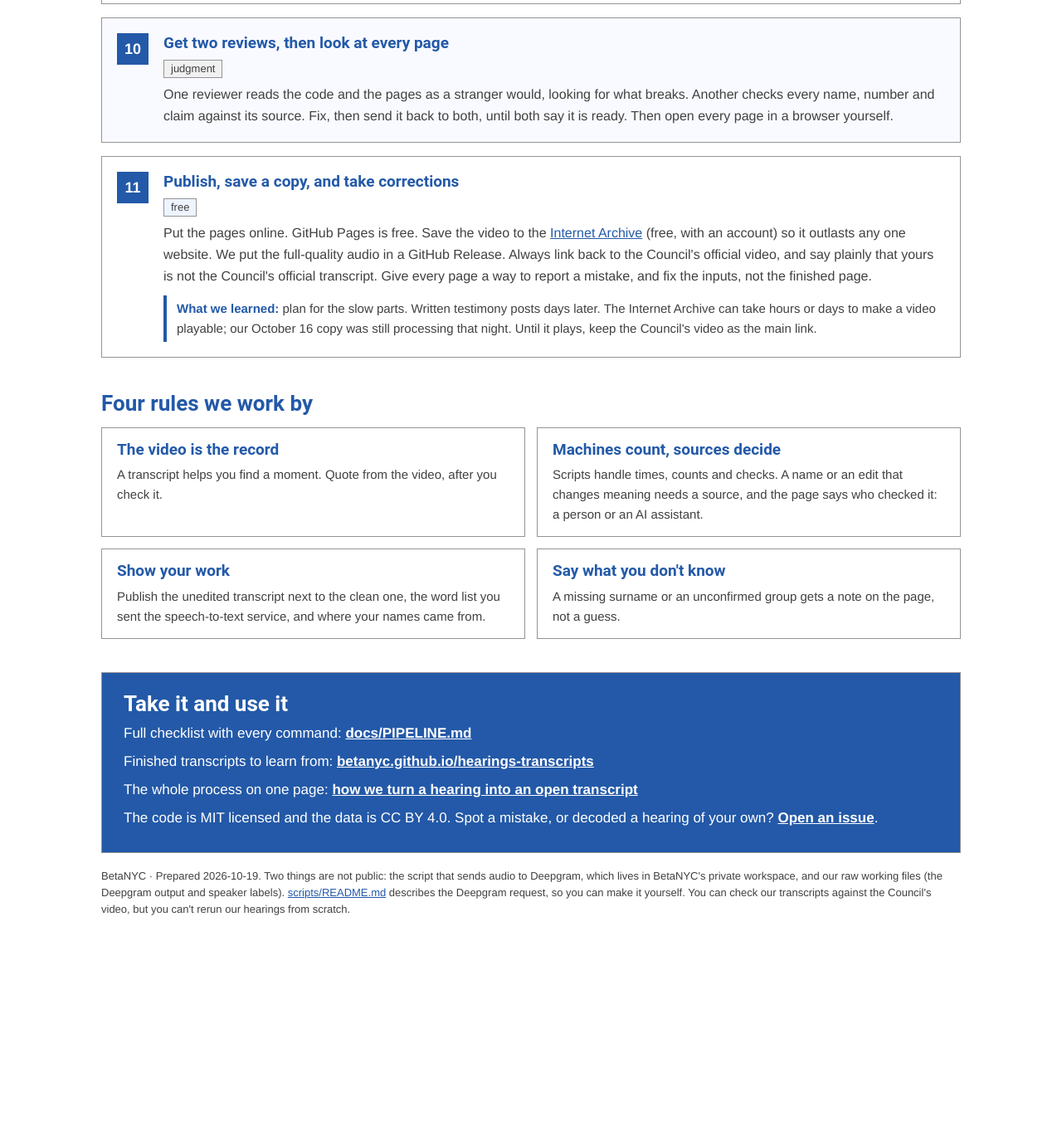
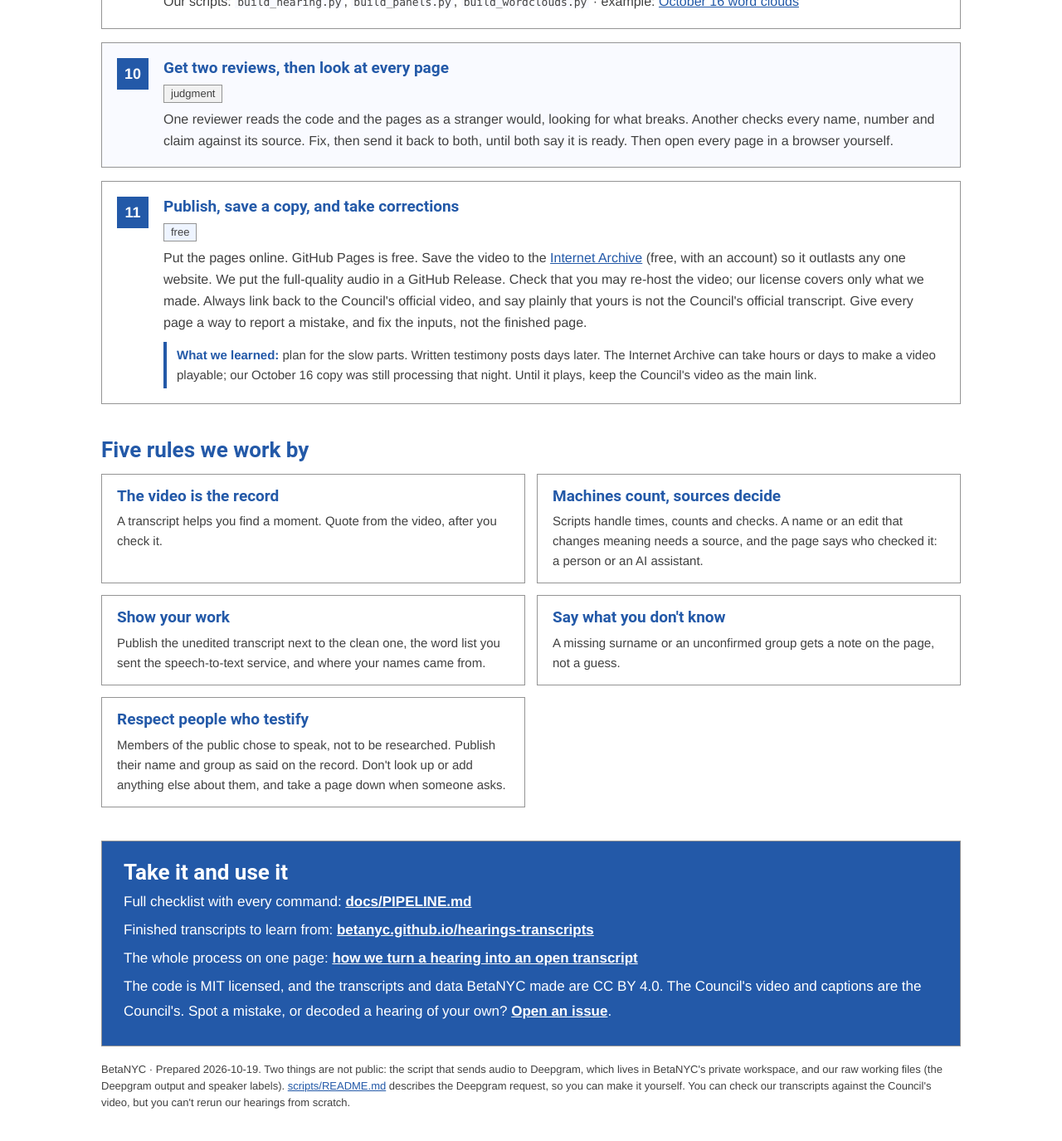
Before and after one commit to BetaNYC/grounding-ai-with-ny-open-data, a Jekyll site: the page guides/council-hearings/decode-a-council-hearing.html, which Jekyll copies as it is, in a window 1280 px wide and 1400 px high, scrolled down 2827 px. Shown: the top 1375 px of the window at 83% size. Built offline with Jekyll 4.4.1, drawn with Linux system fonts in a browser that asks for light colours; before the commit the page ends 3994 px from its top, so only the background shows below that; some of the changed text lies outside the part shown.

Commit message:
Decode guide: rule for people who testify, licensing and re-hosting, sourced wording (QA on #21)
Co-Authored-By: Claude Opus 5.5 <noreply@anthropic.com>

```diff
--- a/guides/council-hearings/decode-a-council-hearing.html
+++ b/guides/council-hearings/decode-a-council-hearing.html
@@ -68,12 +68,12 @@
 <h1>Decode a Council hearing yourself</h1>
 <p class="lede">A NYC Council hearing is public, but it is hours of video. This guide shows how to turn one
 into a transcript that says who spoke, when, and about what. It is the process BetaNYC used for the October 16, 2026
-hearing on AI, built on what we learned doing the October 5 hearing by hand. The method is open. Take it, use it, and tell us what to fix.</p>
+hearing on AI, built on what we learned doing the October 5 hearing by hand. The method is open. Take it, use it, and tell us what to fix. BetaNYC's transcripts are our independent record, not the Council's official transcript.</p>
 
 <section>
   <h2>What you need</h2>
   <div class="need">
-    <div><b>Free</b>The Council's own records: the hearing page, agenda, committee report, video and captions. Our scripts are free too. They need Python 3.11 or later and ffmpeg.</div>
+    <div><b>Free</b>The Council's own records: the hearing page, agenda, committee report, video and captions. Our scripts are free too. They need Python 3.11 to 3.14 and ffmpeg.</div>
     <div><b>Maybe paid</b>A speech-to-text service that can tell voices apart. BetaNYC used Deepgram, which charges by the length of the audio. We also tried a free tool on our own computer (Whisper). On long stretches of the October 5 hearing it got stuck repeating phrases.</div>
     <div><b>Judgment</b>Naming voices, cleaning the text, and checking names against sources. This is where most of the work goes. At BetaNYC, AI assistants did it at our direction, and our pages say so.</div>
   </div>
@@ -81,7 +81,7 @@ hearing on AI, built on what we learned doing the October 5 hearing by hand. The
 
 <section>
   <h2>The steps</h2>
-  <ol class="steps">
+  <ol class="steps" role="list">
 
     <li class="step">
       <h3>Pick a hearing and get its papers</h3>
@@ -126,8 +126,8 @@ hearing on AI, built on what we learned doing the October 5 hearing by hand. The
       <h3>Put names on the voices</h3>
       <span class="tag person">AI + sources</span>
       <p>Who is "speaker 3"? Look for clues: people saying their own names, the chair calling on someone,
-      the oath, Zoom name tiles, and the Council's captions. (The Council's own on-screen banner usually shows only
-      the Speaker, or just the committee.) An AI assistant can do the first pass if you give it the hearing's papers.
+      the oath, Zoom name tiles, and the Council's captions. (At our two hearings, the Council's on-screen banner
+      showed only the Speaker.) An AI assistant can do the first pass if you give it the hearing's papers.
       Then check each name against a source in step 8.</p>
       <div class="tip"><b>What we learned:</b> read names off the screen, not off the transcript.
       Grab a still frame of the video, enlarge it, and copy the spelling you see.</div>
@@ -191,6 +191,7 @@ hearing on AI, built on what we learned doing the October 5 hearing by hand. The
       <span class="tag free">free</span>
       <p>Put the pages online. GitHub Pages is free. Save the video to the <a href="https://archive.org/upload">Internet Archive</a>
       (free, with an account) so it outlasts any one website. We put the full-quality audio in a GitHub Release.
+      Check that you may re-host the video; our license covers only what we made.
       Always link back to the Council's official video, and say plainly that yours is not the Council's official transcript.
       Give every page a way to report a mistake, and fix the inputs, not the finished page.</p>
       <div class="tip"><b>What we learned:</b> plan for the slow parts. Written testimony posts days later. The Internet Archive can take
@@ -201,12 +202,13 @@ hearing on AI, built on what we learned doing the October 5 hearing by hand. The
 </section>
 
 <section>
-  <h2>Four rules we work by</h2>
+  <h2>Five rules we work by</h2>
   <div class="rules">
     <div class="rule"><h3>The video is the record</h3><p>A transcript helps you find a moment. Quote from the video, after you check it.</p></div>
     <div class="rule"><h3>Machines count, sources decide</h3><p>Scripts handle times, counts and checks. A name or an edit that changes meaning needs a source, and the page says who checked it: a person or an AI assistant.</p></div>
     <div class="rule"><h3>Show your work</h3><p>Publish the unedited transcript next to the clean one, the word list you sent the speech-to-text service, and where your names came from.</p></div>
     <div class="rule"><h3>Say what you don't know</h3><p>A missing surname or an unconfirmed group gets a note on the page, not a guess.</p></div>
+    <div class="rule"><h3>Respect people who testify</h3><p>Members of the public chose to speak, not to be researched. Publish their name and group as said on the record. Don't look up or add anything else about them, and take a page down when someone asks.</p></div>
   </div>
 </section>
 
@@ -215,7 +217,7 @@ hearing on AI, built on what we learned doing the October 5 hearing by hand. The
   <p>Full checklist with every command: <a href="https://github.com/BetaNYC/hearings-transcripts/blob/main/docs/PIPELINE.md">docs/PIPELINE.md</a></p>
   <p>Finished transcripts to learn from: <a href="https://betanyc.github.io/hearings-transcripts/">betanyc.github.io/hearings-transcripts</a></p>
   <p>The whole process on one page: <a href="hearing-transcripts-pipeline.html">how we turn a hearing into an open transcript</a></p>
-  <p>The code is MIT licensed and the data is CC BY 4.0. Spot a mistake, or decoded a hearing of your own?
+  <p>The code is MIT licensed, and the transcripts and data BetaNYC made are CC BY 4.0. The Council's video and captions are the Council's. Spot a mistake, or decoded a hearing of your own?
   <a href="https://github.com/BetaNYC/hearings-transcripts/issues/new/choose">Open an issue</a>.</p>
 </div>
 
```
